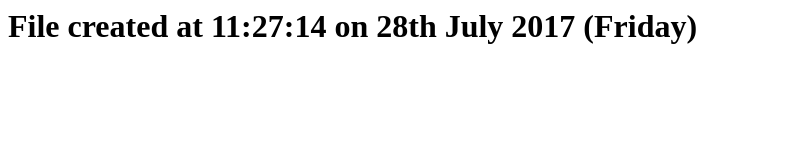
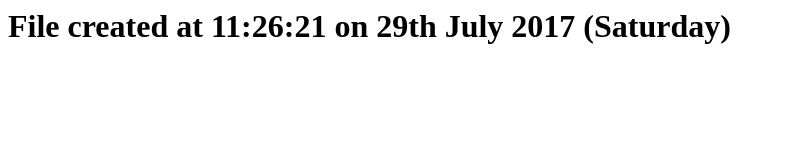
Before and after one commit to sole/publish-and-cron, a plain HTML site: page index.html in a window 1280 px wide. Shown: the whole page, without its empty margins (0-785 px from the left). Drawn offline with Linux system fonts and the light colour scheme.

Commit message:
Built from commit 9921361ec153f92ea03c2b71ecfaecc8a2d7d6eb

```diff
--- a/index.html
+++ b/index.html
@@ -1 +1 @@
-<h1>File created at 11:27:14 on 28th July 2017 (Friday)</h1>
+<h1>File created at 11:26:21 on 29th July 2017 (Saturday)</h1>
```
